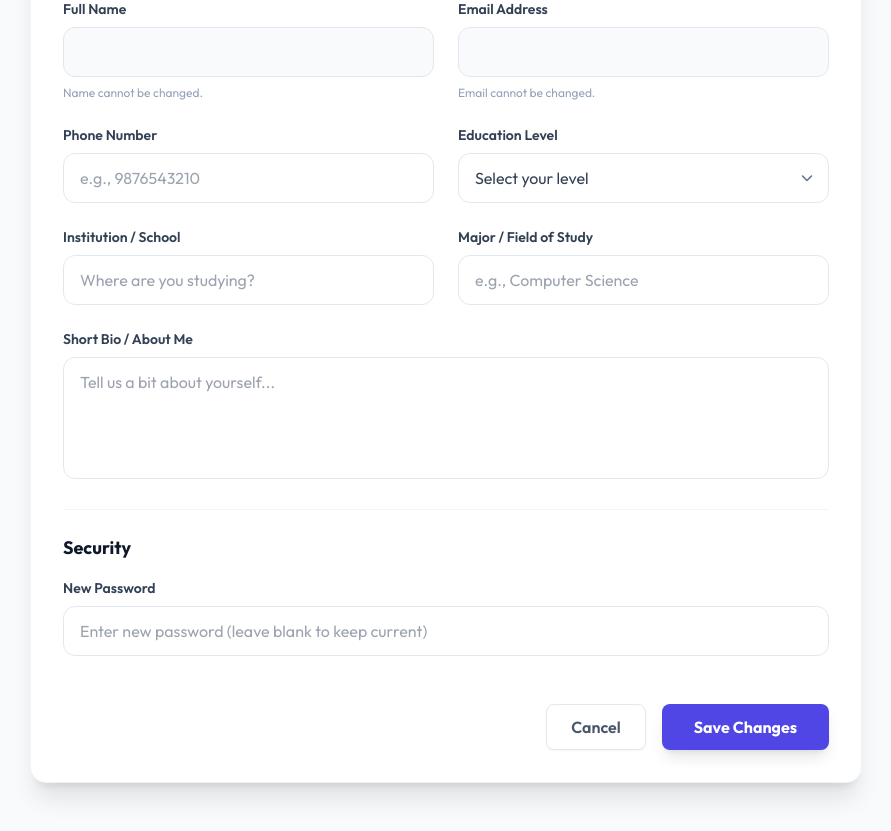
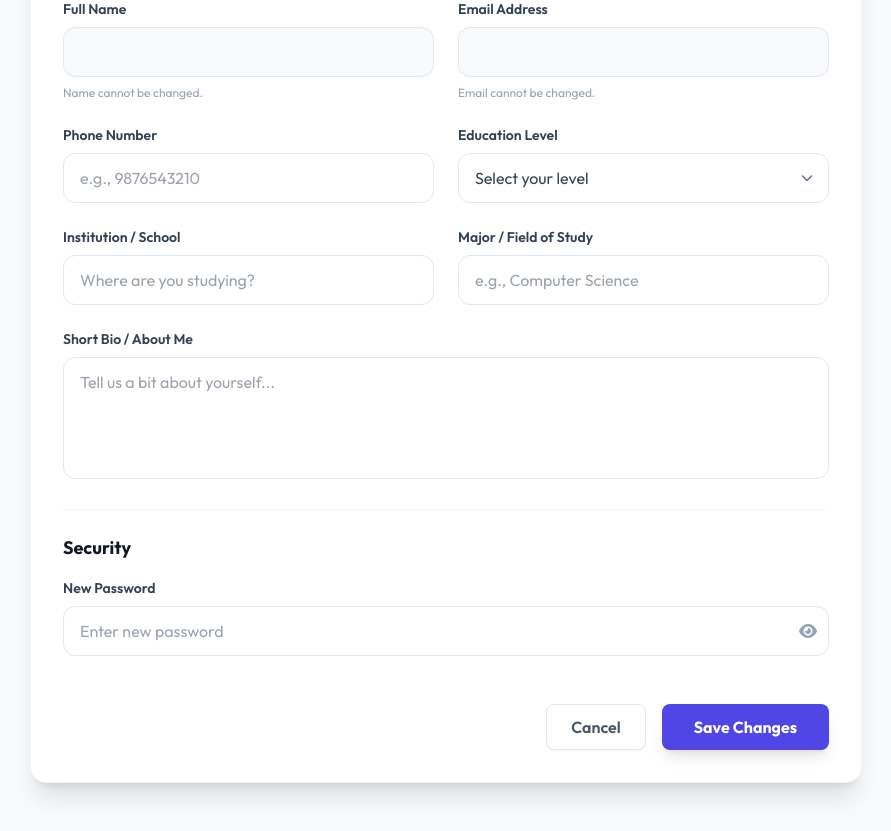
Before and after one commit to faizan-khanjada/scholarhub, a Flask app: template templates/profile.html in a window 1280 px wide. Shown: the part 382-1213 px from the top of the page, without its empty margins (194-1085 px from the left). Run offline with Flask 3, Linux system fonts and the light colour scheme; the template is opened without the code that fills it, so the values that code supplies are empty; some libraries are stand-ins or nearby versions.

Commit message:
feat(profile): add password visibility toggle icon

```diff
--- a/templates/profile.html
+++ b/templates/profile.html
@@ -110,9 +110,16 @@
                                 class="block text-sm font-semibold text-slate-700 dark:text-slate-300">
                                 New Password
                             </label>
-                            <input type="password" id="new_password_user" name="new_password"
-                                placeholder="Enter new password (leave blank to keep current)"
-                                class="w-full px-4 py-3 bg-white dark:bg-slate-800 border border-slate-200 dark:border-slate-600 rounded-xl text-slate-700 dark:text-white focus:outline-none focus:border-primary focus:ring-1 focus:ring-primary transition-all">
+                            <div class="relative">
+                                <input type="password" id="new_password_user" name="new_password"
+                                    placeholder="Enter new password"
+                                    class="w-full px-4 py-3 bg-white dark:bg-slate-800 border border-slate-200 dark:border-slate-600 rounded-xl text-slate-700 dark:text-white focus:outline-none focus:border-primary focus:ring-1 focus:ring-primary transition-all">
+                                <button type="button" id="toggle-password-user"
+                                    onclick="togglePasswordVisibility('new_password_user', 'toggle-password-user')"
+                                    class="absolute inset-y-0 right-0 pr-3 flex items-center text-slate-400 hover:text-primary transition-colors focus:outline-none z-20">
+                                    <i class="fas fa-eye"></i>
+                                </button>
+                            </div>
                         </div>
                     </div>
                     {% else %}
@@ -139,9 +146,16 @@
                                     class="block text-sm font-semibold text-slate-700 dark:text-slate-300">
                                     New Password
                                 </label>
-                                <input type="password" id="new_password" name="new_password"
-                                    placeholder="Enter new password"
-                                    class="w-full px-4 py-3 bg-white dark:bg-slate-800 border border-slate-200 dark:border-slate-600 rounded-xl text-slate-700 dark:text-white focus:outline-none focus:border-primary focus:ring-1 focus:ring-primary transition-all">
+                                <div class="relative">
+                                    <input type="password" id="new_password" name="new_password"
+                                        placeholder="Enter new password"
+                                        class="w-full px-4 py-3 bg-white dark:bg-slate-800 border border-slate-200 dark:border-slate-600 rounded-xl text-slate-700 dark:text-white focus:outline-none focus:border-primary focus:ring-1 focus:ring-primary transition-all">
+                                    <button type="button" id="toggle-password-admin"
+                                        onclick="togglePasswordVisibility('new_password', 'toggle-password-admin')"
+                                        class="absolute inset-y-0 right-0 pr-3 flex items-center text-slate-400 hover:text-primary transition-colors focus:outline-none z-20">
+                                        <i class="fas fa-eye"></i>
+                                    </button>
+                                </div>
                             </div>
                         </div>
                     </div>
```
